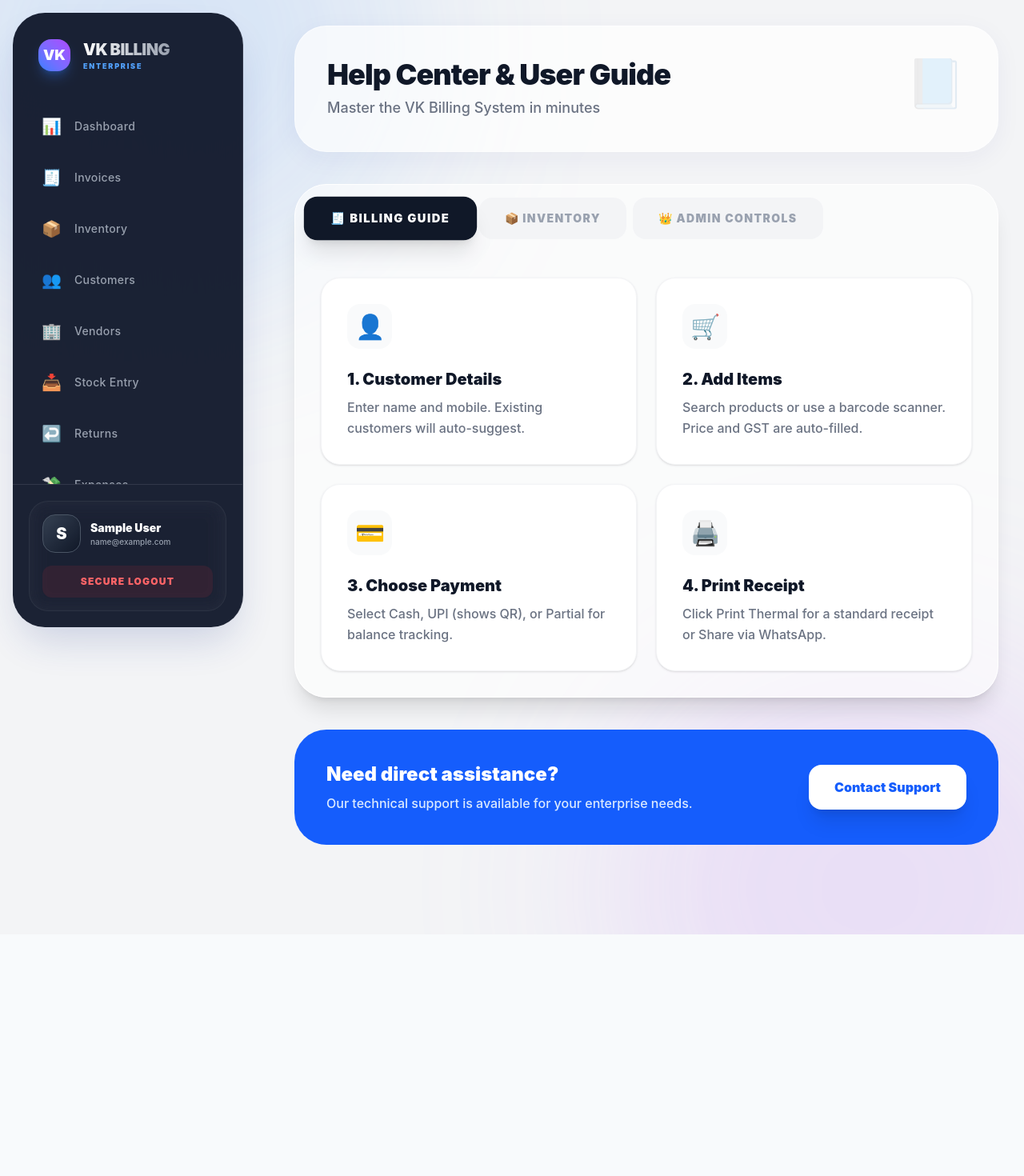
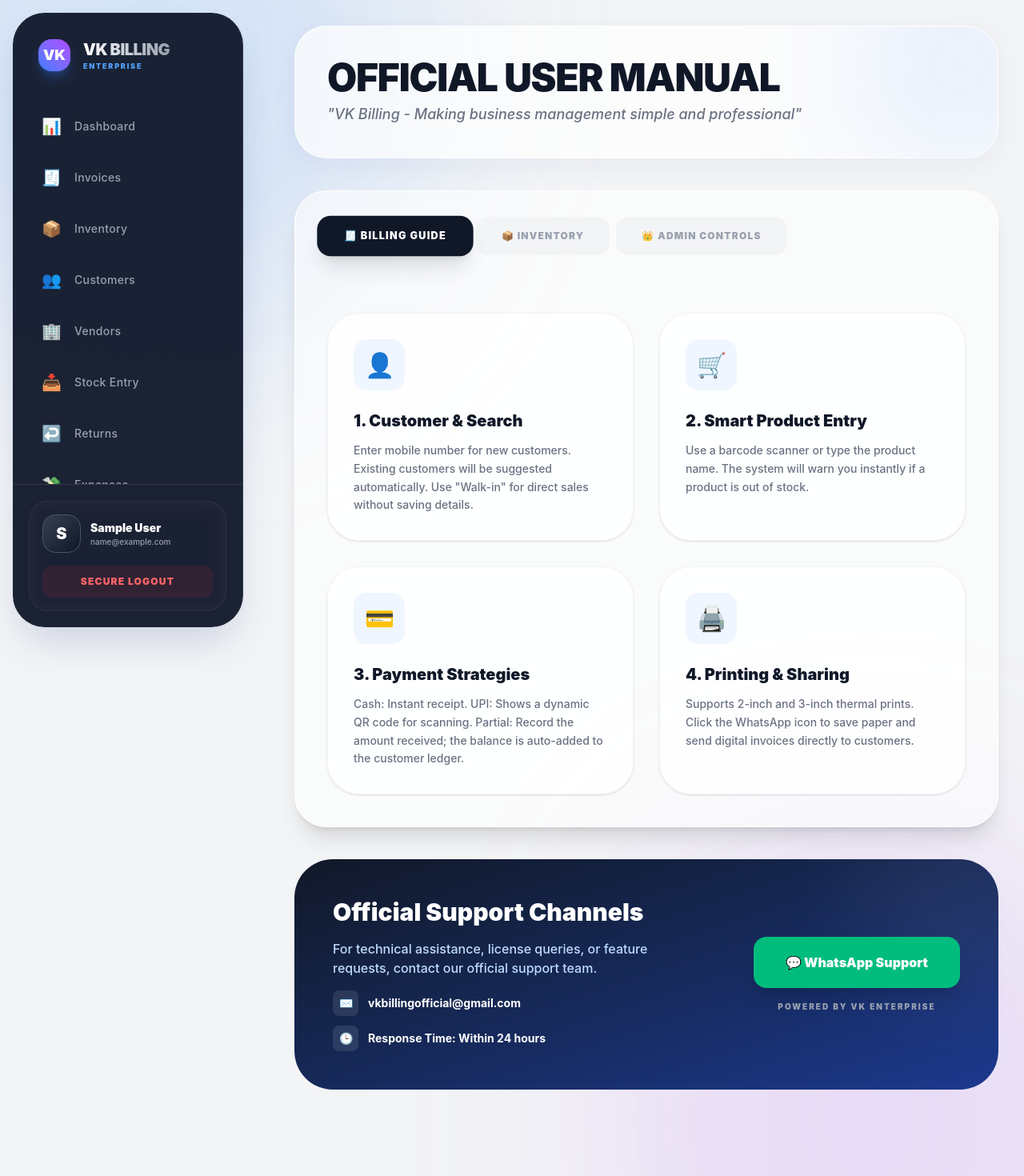
Before and after one commit to vinodverma1399/VK_billing_system, a React app in the folder frontend/: page /how-to-use in a window 1280 px wide. Shown: the top 1470 px of the page at 80% size. Before the commit the page ends 1168 px from the top, so only its background shows below. Built offline with nearby package versions, Linux system fonts and the light colour scheme; sample sign-in values are in the browser's storage; the HTML template or start-up script is replaced by a standard one.

Commit message:
Final: Professional English guide with official support contact

```diff
--- a/frontend/src/pages/HowToUse.jsx
+++ b/frontend/src/pages/HowToUse.jsx
@@ -5,42 +5,42 @@
 
   const steps = {
     billing: [
-      { title: 'Customer Details', desc: 'Enter name and mobile. Existing customers will auto-suggest.', icon: '👤' },
-      { title: 'Add Items', desc: 'Search products or use a barcode scanner. Price and GST are auto-filled.', icon: '🛒' },
-      { title: 'Choose Payment', desc: 'Select Cash, UPI (shows QR), or Partial for balance tracking.', icon: '💳' },
-      { title: 'Print Receipt', desc: 'Click Print Thermal for a standard receipt or Share via WhatsApp.', icon: '🖨️' },
+      { title: 'Customer & Search', desc: 'Enter mobile number for new customers. Existing customers will be suggested automatically. Use "Walk-in" for direct sales without saving details.', icon: '👤' },
+      { title: 'Smart Product Entry', desc: 'Use a barcode scanner or type the product name. The system will warn you instantly if a product is out of stock.', icon: '🛒' },
+      { title: 'Payment Strategies', desc: 'Cash: Instant receipt. UPI: Shows a dynamic QR code for scanning. Partial: Record the amount received; the balance is auto-added to the customer ledger.', icon: '💳' },
+      { title: 'Printing & Sharing', desc: 'Supports 2-inch and 3-inch thermal prints. Click the WhatsApp icon to save paper and send digital invoices directly to customers.', icon: '🖨️' },
     ],
     inventory: [
-      { title: 'Add Products', desc: 'Add new items with HSN codes and set alert thresholds.', icon: '📦' },
-      { title: 'Stock Entry', desc: 'Update inventory when you purchase new stock from vendors.', icon: '📥' },
-      { title: 'Low Stock Alert', desc: 'Dashboard shows red alerts when items fall below your set limit.', icon: '⚠️' },
-      { title: 'Returns', desc: 'Process customer returns to automatically add items back to stock.', icon: '↩️' },
+      { title: 'Bulk Stock Management', desc: 'Use the Stock Entry section to update multiple items at once when receiving stock from vendors. This maintains purchase history.', icon: '📦' },
+      { title: 'Alert Thresholds', desc: 'Set a "Minimum Stock Level" for every product. When stock falls below this, a red blinking alert will appear on the Dashboard.', icon: '⚠️' },
+      { title: 'Returns & Refunds', desc: 'Process returns by entering the invoice number. The system auto-calculates refunds and adds items back to the warehouse inventory.', icon: '↩️' },
+      { title: 'Category Tracking', desc: 'Organize products into categories to track which product types are performing best in your sales reports.', icon: '📊' },
     ],
     admin: [
-      { title: 'Staff Performance', desc: 'Track sales made by each staff member in real-time.', icon: '👨‍💼' },
-      { title: 'GSTR-1 Reports', desc: 'Generate and download GST-ready CSV reports for accounting.', icon: '📈' },
-      { title: 'Audit Logs', desc: 'Monitor every single action taken by any user in the system.', icon: '🕵️‍♂️' },
-      { title: 'Shop Profile', desc: 'Set your shop logo, address, and UPI ID for invoices.', icon: '⚙️' },
+      { title: 'Staff Performance', desc: 'Monitor how many bills each staff member generated and their total cash collection. Simplifies end-of-day accounting.', icon: '👨‍💼' },
+      { title: 'GSTR-1 & Tax Prep', desc: 'Download monthly CSV reports from the Reports section. All GST details (CGST/SGST/Total) are pre-formatted for easy filing.', icon: '📈' },
+      { title: 'Activity Audit Log', desc: 'Track every action, including bill edits or deletions. See who did what and at what time for maximum security.', icon: '🕵️‍♂️' },
+      { title: 'Shop Branding', desc: 'Update your shop logo, address, and GSTIN in Profile Settings. These details will be professionally printed on every invoice.', icon: '⚙️' },
     ]
   };
 
   return (
     <div className="space-y-10">
-      <div className="premium-glass p-10 rounded-[2.5rem] relative overflow-hidden">
+      <div className="premium-glass p-10 rounded-[2.5rem] relative overflow-hidden group">
+        <div className="absolute -right-20 -top-20 w-64 h-64 bg-blue-500/10 rounded-full blur-[80px] pointer-events-none"></div>
         <div className="relative z-10">
-          <h1 className="text-4xl font-black text-gray-900 tracking-tight mb-2">Help Center & User Guide</h1>
-          <p className="text-gray-500 text-lg font-medium">Master the VK Billing System in minutes</p>
+          <h1 className="text-4xl md:text-5xl font-black text-gray-900 tracking-tight mb-2 uppercase">Official User Manual</h1>
+          <p className="text-gray-500 text-lg font-medium italic">"VK Billing - Making business management simple and professional"</p>
         </div>
-        <div className="absolute top-0 right-0 p-10 text-6xl opacity-10">📘</div>
       </div>
 
-      <div className="bg-white/60 backdrop-blur-xl rounded-[2.5rem] p-4 border border-white shadow-xl">
-        <div className="flex flex-wrap gap-2 mb-8">
+      <div className="bg-white/60 backdrop-blur-xl rounded-[2.5rem] p-4 border border-white shadow-xl overflow-hidden">
+        <div className="flex flex-wrap gap-2 mb-8 p-4">
           {Object.keys(steps).map((tab) => (
             <button
               key={tab}
               onClick={() => setActiveTab(tab)}
-              className={`px-8 py-4 rounded-2xl font-black text-sm uppercase tracking-widest transition-all ${
+              className={`px-8 py-4 rounded-2xl font-black text-xs uppercase tracking-widest transition-all ${
                 activeTab === tab
                 ? 'bg-gray-900 text-white shadow-xl scale-105'
                 : 'bg-gray-100 text-gray-400 hover:bg-gray-200'
@@ -51,35 +51,52 @@
           ))}
         </div>
 
-        <div className="grid grid-cols-1 md:grid-cols-2 gap-6 p-4">
+        <div className="grid grid-cols-1 md:grid-cols-2 gap-8 p-6">
           {steps[activeTab].map((step, idx) => (
-            <div key={idx} className="bg-white p-8 rounded-3xl border border-gray-100 shadow-sm hover:shadow-md transition-shadow group">
-              <div className="w-14 h-14 bg-gray-50 rounded-2xl flex items-center justify-center text-3xl mb-6 group-hover:scale-110 transition-transform">
+            <div key={idx} className="bg-white/80 p-8 rounded-[2.5rem] border border-gray-100 shadow-sm hover:shadow-xl hover:-translate-y-1 transition-all duration-300 group">
+              <div className="w-16 h-16 bg-blue-50 rounded-2xl flex items-center justify-center text-3xl mb-6 group-hover:rotate-12 transition-transform">
                 {step.icon}
               </div>
-              <h3 className="text-xl font-black text-gray-900 mb-2">{idx + 1}. {step.title}</h3>
-              <p className="text-gray-500 font-medium leading-relaxed">{step.desc}</p>
+              <h3 className="text-xl font-black text-gray-900 mb-3">{idx + 1}. {step.title}</h3>
+              <p className="text-gray-500 font-medium leading-relaxed text-sm">{step.desc}</p>
             </div>
           ))}
         </div>
       </div>
 
-      <div className="bg-blue-600 rounded-[2.5rem] p-10 text-white flex flex-col md:flex-row justify-between items-center gap-6">
-        <div>
-          <h2 className="text-2xl font-black mb-2">Need direct assistance?</h2>
-          <p className="text-blue-100 font-medium">Our technical support is available for your enterprise needs.</p>
+      <div className="bg-gradient-to-br from-gray-900 to-blue-900 rounded-[3rem] p-12 text-white relative overflow-hidden">
+        <div className="absolute top-0 right-0 w-64 h-64 bg-white/5 rounded-full -mr-20 -mt-20 blur-3xl"></div>
+        <div className="relative z-10 flex flex-col md:flex-row justify-between items-center gap-10">
+          <div className="space-y-4">
+            <h2 className="text-3xl font-black">Official Support Channels</h2>
+            <p className="text-blue-200 font-medium max-w-md">For technical assistance, license queries, or feature requests, contact our official support team.</p>
+            <div className="flex flex-col gap-3">
+              <div className="flex items-center gap-3 text-sm font-bold">
+                <span className="w-8 h-8 rounded-lg bg-white/10 flex items-center justify-center">✉️</span>
+                vkbillingofficial@gmail.com
+              </div>
+              <div className="flex items-center gap-3 text-sm font-bold">
+                <span className="w-8 h-8 rounded-lg bg-white/10 flex items-center justify-center">🕒</span>
+                Response Time: Within 24 hours
+              </div>
+            </div>
+          </div>
+          <div className="flex flex-col gap-4 w-full md:w-auto">
+            <a
+              href="https://wa.me/918004190813"
+              target="_blank"
+              rel="noreferrer"
+              className="bg-emerald-500 hover:bg-emerald-600 text-white px-10 py-5 rounded-2xl font-black shadow-xl text-center transition-all hover:scale-105 flex items-center justify-center gap-3"
+            >
+              💬 WhatsApp Support
+            </a>
+            <p className="text-center text-[10px] uppercase tracking-[0.2em] font-black text-gray-400">Powered by VK Enterprise</p>
+          </div>
         </div>
-        <a
-          href="https://wa.me/91XXXXXXXXXX"
-          target="_blank"
-          rel="noreferrer"
-          className="bg-white text-blue-600 px-8 py-4 rounded-2xl font-black shadow-xl hover:scale-105 transition-transform"
-        >
-          Contact Support
-        </a>
       </div>
     </div>
   );
 };
 
+
 export default HowToUse;
```
